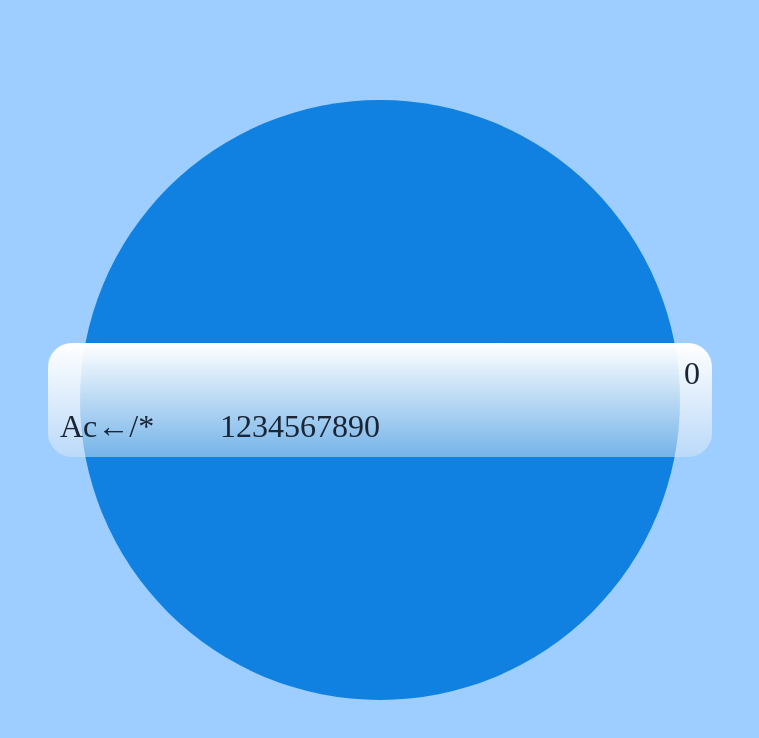
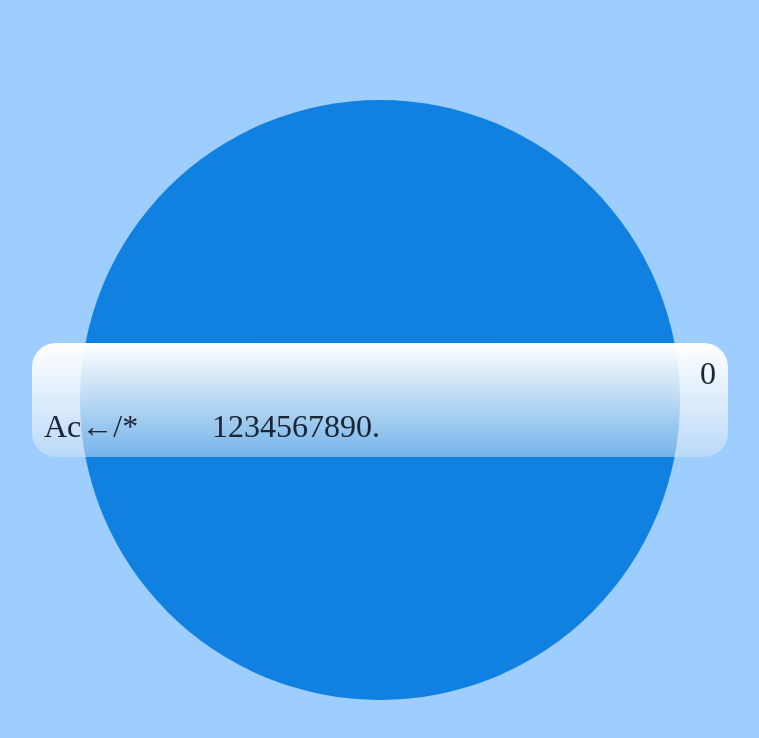
Before and after one commit to Leccon1/Calculator, a React (Vite) app: page / in a window 1280 px wide. Shown: the top 738 px of the page, without its empty margins (260-1019 px from the left). Built offline with nearby package versions, Linux system fonts and the light colour scheme.

Commit message:
feat(Calculator): add decimal point button for floating numbers

```diff
--- a/src/App.jsx
+++ b/src/App.jsx
@@ -25,6 +25,7 @@ function App() {
 						<button className={styles.button}>8</button>
 						<button className={styles.button}>9</button>
 						<button className={styles.button}>0</button>
+						<button className={styles.button}>.</button>
 					</div>
 				</div>
 			</div>
```
